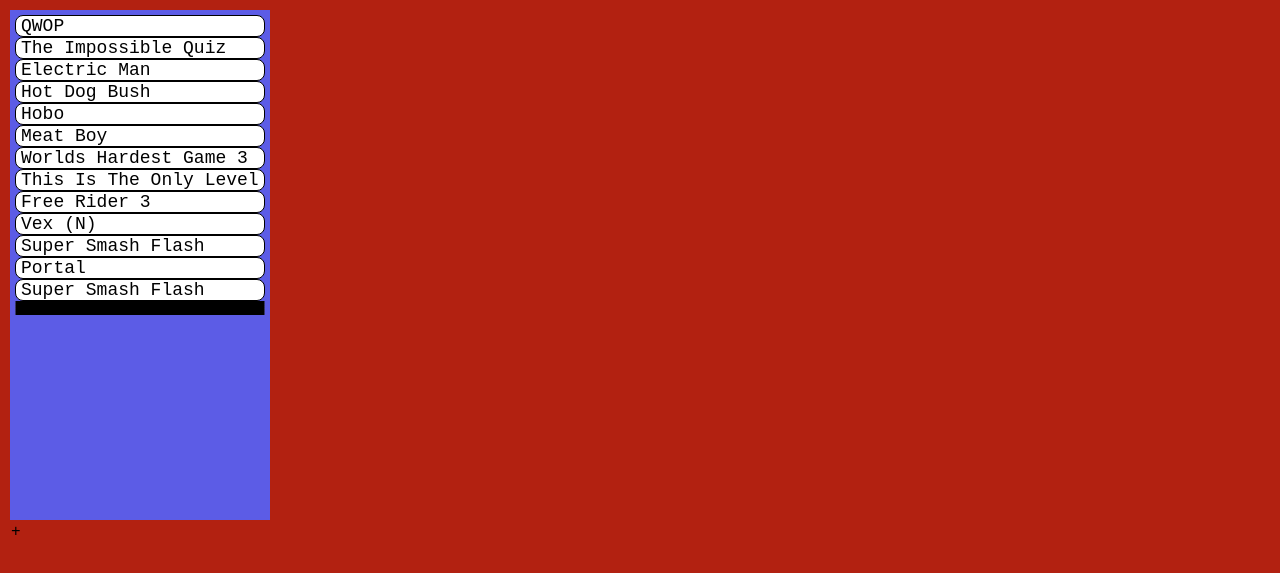
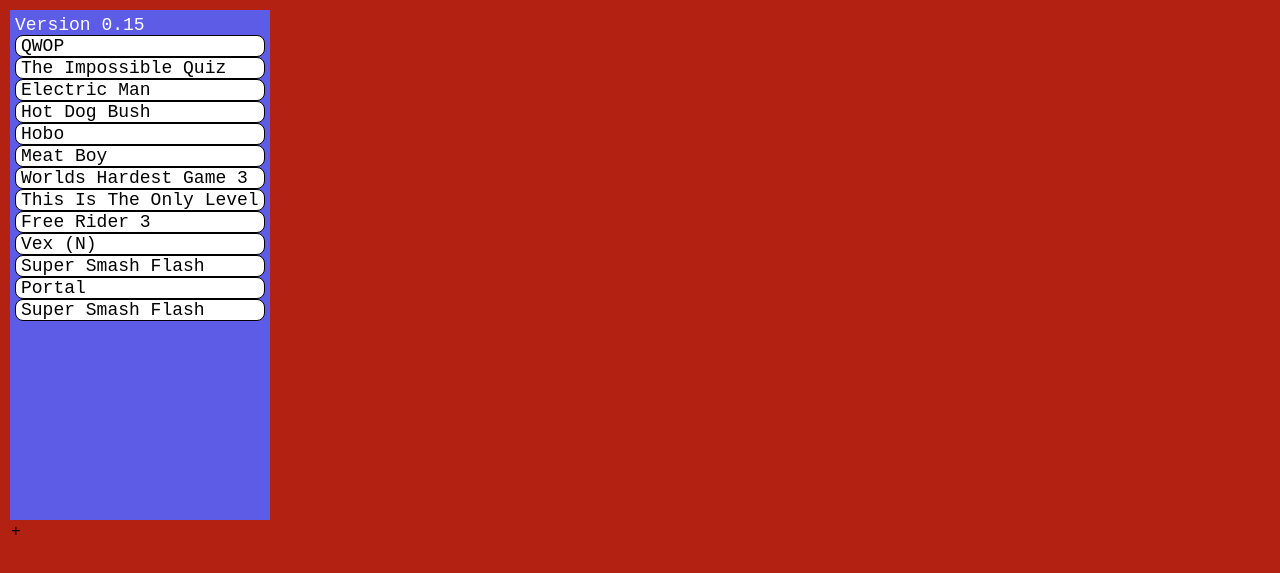
Before and after one commit to slackroad/slackroad.github.io, a plain HTML site: page index.html in a window 1280 px wide. Shown: the part 55-628 px from the top of the page. Drawn offline with nearby package versions, Linux system fonts and the light colour scheme.

Commit message:
minor stuff

```diff
--- a/index.html
+++ b/index.html
@@ -19,8 +19,8 @@
 	<tr>
 		<td class="contents">
 			<div class="wrapper">
+					Version 0.15
 					<div id= "qwop" class="gameButton" onclick='startGame("http://play-qwop.com/games/qwop-new.swf")'> QWOP </div>
-
 					<div id= "tiq" class="gameButton"  onclick='startGame("http://www8.agame.com/mirror/flash/t/The_impossible_quiz/theimpossiblequiz.swf?gp=1")'> The Impossible Quiz </div>
 
 					<div id= "em2" class="gameButton"  onclick='startGame("http://www.flashgames247.com/misc-games/1032/electricman2.swf")'> Electric Man </div>
@@ -44,7 +44,7 @@
 					<div id= "portal" class="gameButton" onclick='startGame("http://f1.silvergames.com/portal-flash-version.swf")'>Portal</div>
 
 					<div id="ssflash" class="gameButton" onclick='startGame("http://kdata1.com/swf/smashflash.swf")'>Super Smash Flash </div>
-
+					<!--
 					<div id= "" class="gameButton" onclick='startGame("")'></div>
 
 					<div id= "" class="gameButton" onclick='startGame("")'></div>
@@ -58,7 +58,7 @@
 					<div id= "" class="gameButton" onclick='startGame("")'></div>
 
 					<div id= "" class="gameButton" onclick='startGame("")'></div>
-
+				    -->
 
 			</div>
 
--- a/style.css
+++ b/style.css
@@ -34,6 +34,8 @@
 	width: 250px;
 	background-color: #5C5CE6;
 	padding: 5px;
+	font-size: 18;
+	color: white;
 }
 
 .game{
@@ -65,7 +67,7 @@
 }
 
 .gameButton:hover{
- background-color:#FFFF00;
+ background-color:#FFFFB0;
 }
 
 //Way to hot
```
Lines whose indentation alone changed are shown as unchanged.
